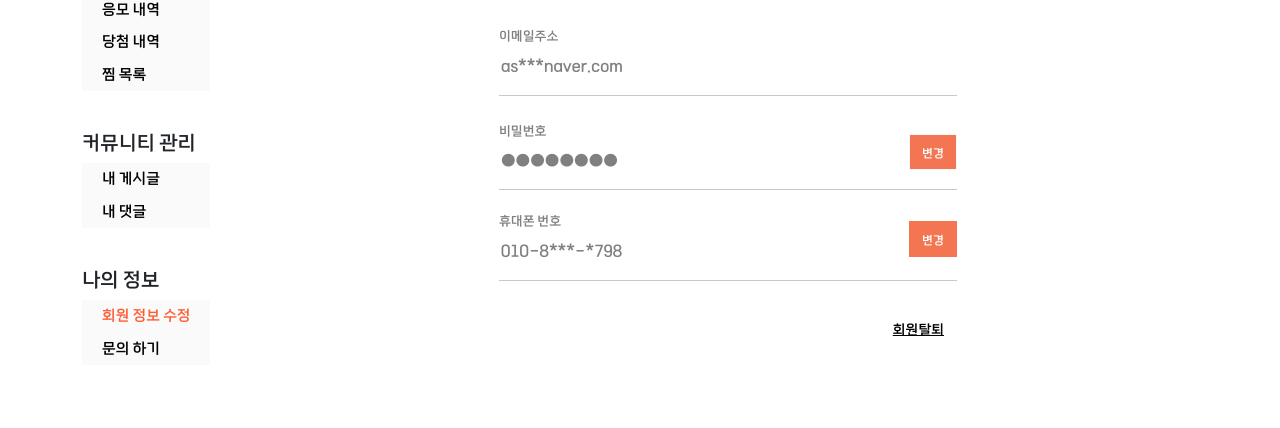
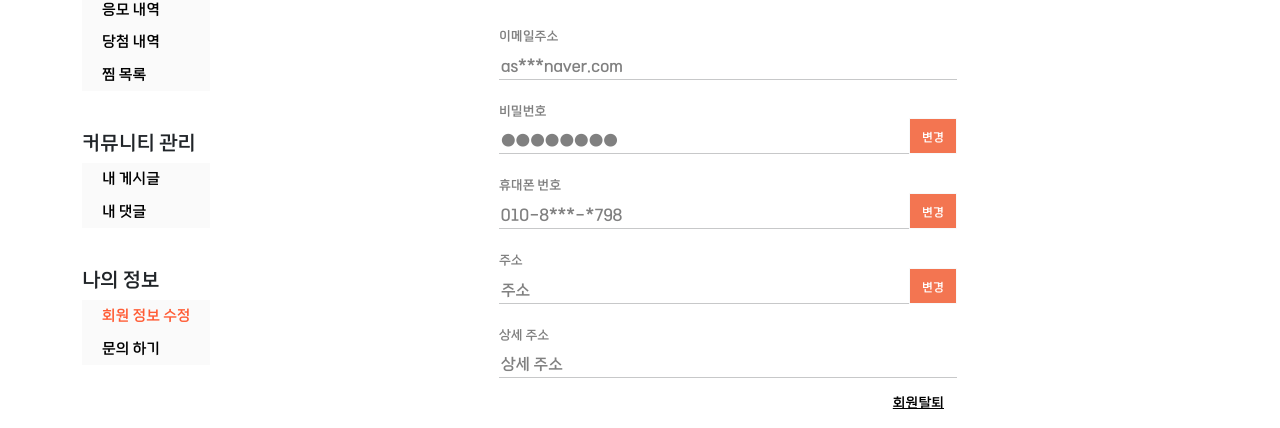
Before and after one commit to byeonnns/let-ffle-front, a Vue app: page /Member/UpdateMember in a window 1280 px wide. Shown: the part 262-690 px from the top of the page. Built offline with nearby package versions, Linux system fonts and the light colour scheme; what vue3-lottie would draw is missing.

Commit message:
Refactor : Mypage 회원 정보 수정 주소 변경 추가

```diff
--- a/src/views/Member/InquiryListView.vue
+++ b/src/views/Member/InquiryListView.vue
@@ -15,7 +15,7 @@
                                 <th><span>제목</span></th>
                                 <th class="d-none d-md-table-cell" style="width: 11em;"><span>글쓴이</span></th>
                                 <th class="d-none d-md-table-cell" style="width: 8em;"><span>날짜</span></th>
-                                <th class="d-none d-md-table-cell" style="width: 6em;"><span>진행현황</span></th>
+                                <th class="d-none d-md-table-cell" style="width: 6em;"><span>답변상태</span></th>
 
                             </tr>
                         </thead>
@@ -27,7 +27,7 @@
                                 </td>
                                 <td>김작가</td>
                                 <td>2013-05-21</td>
-                                <td>진행중</td>
+                                <td>대기중</td>
                             </tr>
                         </tbody>
                     </table>
--- a/src/views/Member/LikeListView.vue
+++ b/src/views/Member/LikeListView.vue
@@ -6,7 +6,8 @@
                     <div style="border-bottom: 3px solid #F37551;">
                         <h4>찜 목록</h4>
                     </div>
-                    <div class="d-flex justify-content-between align-items-center mb-3">
+                    <div class="align-items-center">
+                        <div class="d-flex justify-content-between align-items-center">
                             <div class="d-flex align-items-center">
                                 <img src="@/assets/shoes.png" class="card-img-top" alt="..."
                                     style="max-width: 6rem; height: auto;">
@@ -22,7 +23,8 @@
                                     style="background-color: white; color: black; border: 1px solid black;">삭제</button>
                             </div>
                         </div>
-                    <hr />
+                        <div class="border-bottom mb-4"></div>
+                    </div>
                     <div class="d-flex justify-content-center">
                         <RouterLink to="#" class="fw-bold">1</RouterLink>
                     </div>
--- a/src/views/Member/UpdateMemberView.vue
+++ b/src/views/Member/UpdateMemberView.vue
@@ -17,32 +17,50 @@
                             <div style="align-content: end;">
                                 <input type="email" placeholder="as***naver.com" class="input w-50">
                             </div>
-                            <hr class="p-0 m-0 w-100 mb-4 mt-3">
+                            <hr class="p-0 m-0 w-100">
                         </div>
-                        <div style="width: 50%;">
-                            <h5 style="font-size: 13px;" class="mt-1">비밀번호</h5>
+                        <div class="mt-4" style="width: 50%;">
+                            <h5 style="font-size: 13px;">비밀번호</h5>
                         </div>
                         <div class="w-50 position-relative">
                             <div style="align-content: end;">
                                 <input type="password" placeholder="●●●●●●●●" class="input w-50">
                             </div>
-                            <hr class="p-0 m-0 w-100 mt-3">
+                            <hr class="p-0 m-0 w-100">
                             <button class="btn btn-outline-light btn-sm"
                                 style="position: absolute; bottom: 0; right: 0;" @click="seeModal">변경</button>
-
-
                         </div>
                         <div class="mt-4" style="width: 50%;">
                             <h5 style="font-size: 13px;">휴대폰 번호</h5>
                         </div>
                         <div class="w-50 position-relative">
                             <div style="align-content: end;">
-                                <input type="email" placeholder="010-8***-*798" class="input w-50">
+                                <input type="text" placeholder="010-8***-*798" class="input w-50">
                             </div>
 
-                            <hr class="p-0 m-0 w-100 mb-4 mt-3">
-                            <button class="btn btn-white btn-sm mb-5" style="position: absolute; bottom: 0; right: 0;"
+                            <hr class="p-0 m-0 w-100">
+                            <button class="btn btn-outline-light btn-sm" style="position: absolute; bottom: 0; right: 0;"
                                 @click="lookModal">변경</button>
+                        </div>
+                        <div class="mt-4" style="width: 50%;">
+                            <h5 style="font-size: 13px;">주소</h5>
+                        </div>
+                        <div class="w-50 position-relative">
+                            <div style="align-content: end;">
+                                <input type="text" placeholder="주소" class="input w-50">
+                            </div>
+                            <hr class="p-0 m-0 w-100">
+                            <button class="btn btn-outline-light btn-sm" style="position: absolute; bottom: 0; right: 0;"
+                                @click="addrModal">변경</button>
+                        </div>
+                        <div class="mt-4" style="width: 50%;">
+                            <h5 style="font-size: 13px;">상세 주소</h5>
+                        </div>
+                        <div class="w-50 position-relative">
+                            <div style="align-content: end;">
+                                <input type="text" placeholder="상세 주소" class="input w-50">
+                            </div>
+                            <hr class="p-0 m-0 w-100">
                         </div>
                         <div class="w-50 position-relative">
                             <div class="mt-1 d-flex justify-content-end">
@@ -106,6 +124,50 @@
             </template>
         </RaffleModal>
 
+        <!-- Modal 우편번호 입력 -->
+        <RaffleModal ref="ADRModal">
+            <template v-slot:modalHeader>
+                우편번호 입력
+            </template>
+
+            <template v-slot:modalBody>
+                <div>
+                    <div class="">
+                        <input v-model="zonecode" id="maddress" type="text"
+                            class="border-0 border-bottom flex-grow-1 input" placeholder="우편번호">
+                        <button class="btn text-white btn-outline-light btn-sm ms-3" @click="DaumPostcode()">우편번호 찾기</button>
+                    </div>
+                    <div class="mt-3">
+                        <input v-model="address" type="text" placeholder="주소" class="input w-50">
+                        <hr class="p-0 m-0 w-100 mb-4">
+                    </div>
+                    <input v-model="addressDetail" type="text" placeholder="상세 주소" class="input w-50">
+                    <hr class="p-0 m-0 w-100 mb-4">
+                </div>
+            </template>
+
+            <template v-slot:modalFooter>
+                <button class="btn btn-outline-light btn-sm" data-bs-dismiss="modal">완료</button>
+                <button class="btn btn-outline-light btn-sm" data-bs-dismiss="modal">닫기</button>
+            </template>
+
+        </RaffleModal>
+
+        <!-- 주소 API -->
+        <RaffleModal ref="postcodeModal">
+                <template v-slot:modalHeader>
+                    주소 검색
+                </template>
+                <template v-slot:modalBody>
+                    <VueDaumPostcode :animation=true :max-suggest-items="3" :theme='{
+                        textColor: "#000000", //기본 글자색
+                        postcodeTextColor: "#000000", //우편번호 글자색
+                        emphTextColor: "#FF5C35", //강조 글자색
+                        outlineColor: "#FF5C35" //테두리
+                    }' v-if="postcodeMount" @complete="addressSearched" />
+                </template>
+            </RaffleModal>
+
         <!-- 회원 탈퇴 Slot화 -->
         <RaffleModal ref="Withdrawal">
             <template v-slot:modalHeader>
@@ -116,9 +178,9 @@
             </template>
             <template v-slot:modalFooter>
                 <button type="button" class="btn btn-outline-light" data-bs-dismiss="modal">닫기</button>
-                 <RouterLink to="/login">
-                <button type="button" class="btn btn-outline-light" data-bs-dismiss="modal">확인</button>
-                 </RouterLink>
+                <RouterLink to="/login">
+                    <button type="button" class="btn btn-outline-light" data-bs-dismiss="modal">확인</button>
+                </RouterLink>
             </template>
         </RaffleModal>
 
@@ -129,10 +191,37 @@
 <script setup>
 import RaffleModal from '@/components/RaffleModal.vue';
 import { ref } from 'vue'
+import { VueDaumPostcode } from 'vue-daum-postcode';
 
 const PWModal = ref(null);
 const PWCModal = ref(null);
 const Withdrawal = ref(null);
+const ADRModal = ref(null);
+
+const postcodeModal = ref(null);
+const postcodeMount = ref(false);
+
+const zonecode = ref('');
+const address = ref('');
+const addressDetail = ref('');
+
+const DaumPostcode = () => {
+    postcodeModal.value.showModal();
+    postcodeMount.value = true;
+}
+
+const addressSearched = (data) => {
+    if (data.userSelectedType === 'R') {
+        zonecode.value = data.zonecode;
+        address.value = data.address;
+        postcodeModal.value.hideModal();
+
+    } else {
+        zonecode.value = data.zonecode;
+        address.value = data.jibunAddress;
+        postcodeModal.value.hideModal();
+    }
+}
 
 function seeModal() {
     PWModal.value.showModal();
@@ -142,11 +231,11 @@ function lookModal() {
 }
 function checkhandle() {
     Withdrawal.value.showModal();
-
-
 }
 
-
+function addrModal() {
+    ADRModal.value.showModal();
+}
 
 
 
@@ -168,13 +257,14 @@ function checkhandle() {
     text-align: center;
     background-color: #F37551;
     color: white;
+    margin-bottom: 0px;
 }
 
 .input {
     border-width: 0;
     /* input 라인 없애기 */
     outline: none;
-
+    width: 76%;
 }
 
 h5 {
@@ -184,4 +274,5 @@ h5 {
 input::placeholder {
     color: gray;
 }
+
 </style>
```
Lines whose indentation alone changed are shown as unchanged.
